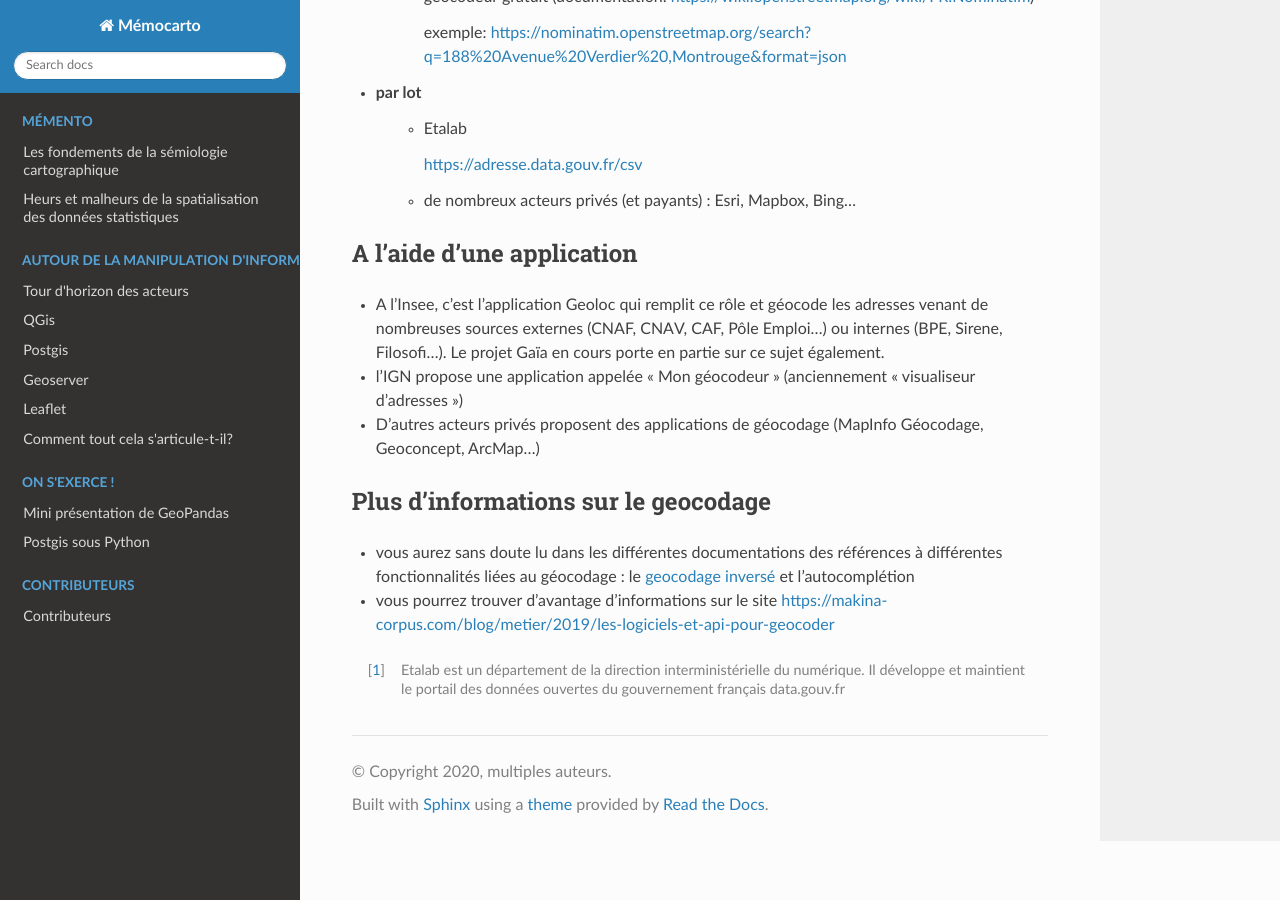
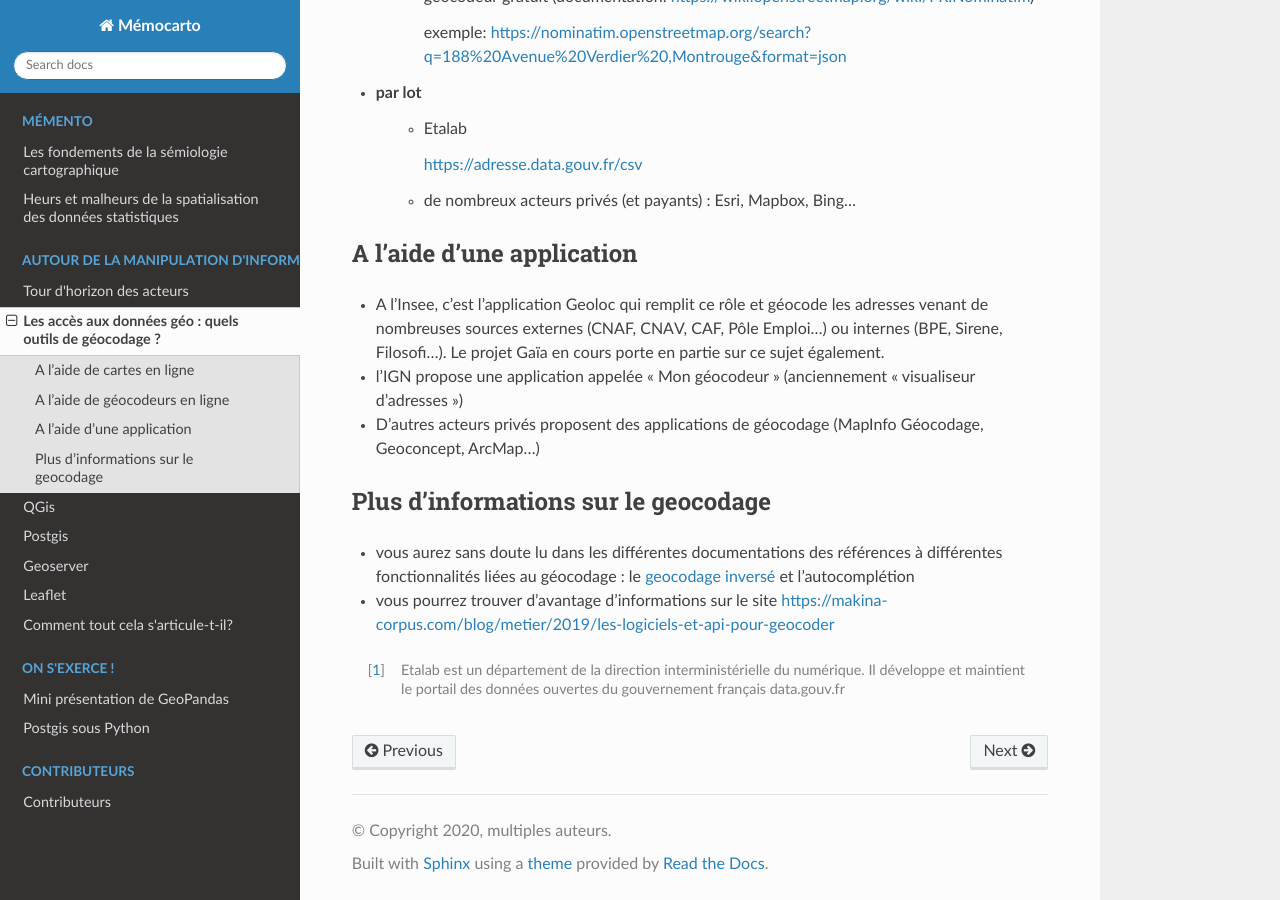
Before and after one commit to JulieDjidji/memocarto, a Sphinx documentation site: the page built from doc/source/geocodage.rst, in a window 1280 px wide and 900 px high, scrolled down 1368 px. Built offline with Sphinx 7.4.7 and the Read the Docs theme 2.0.0, drawn with Linux system fonts in a browser that asks for light colours; pages that are not in the unit, such as notebooks, are missing from menus.

Commit message:
Update index.rst

```diff
--- a/doc/source/index.rst
+++ b/doc/source/index.rst
@@ -42,7 +42,7 @@ La carte de Dupin doit son succès à l'usage de la lithographie, qui permet de
 
 
   Tour d'horizon des acteurs <acteurs>
-  Les accès aux données géo : quels APIs de géocodage ? <api>
+  Les accès aux données géo : quels outils de géocodage ? <geocodage>
   QGis <qgis>
   Postgis <postgis>
   Geoserver <geoserver>
```
